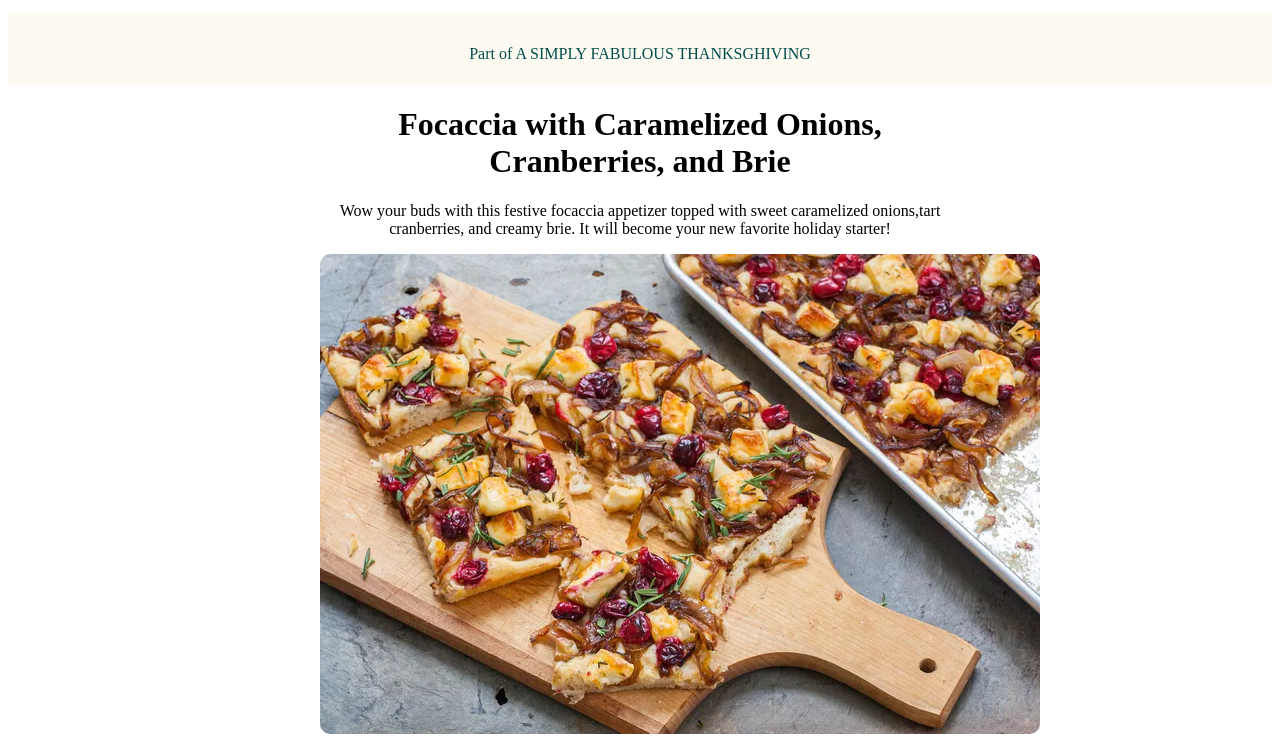
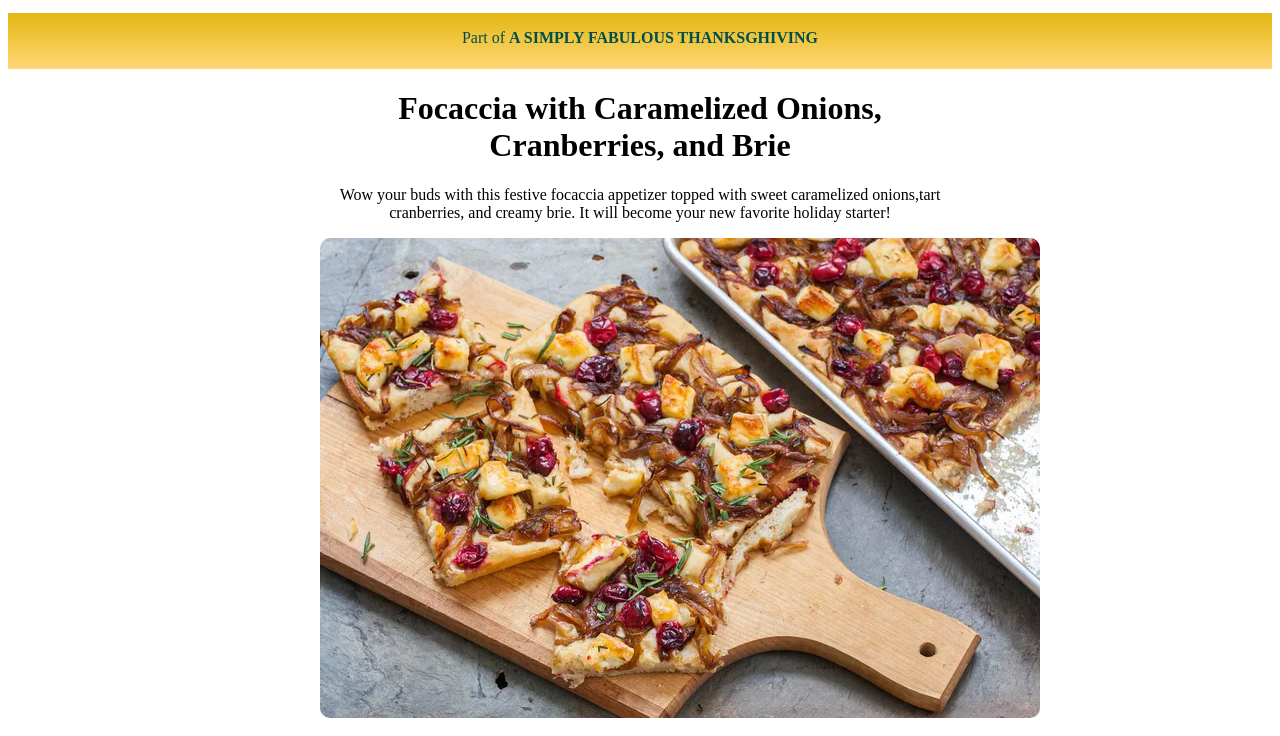
Before and after one commit to Ilcicero/U1-W1-D3, a plain HTML site: page index.html in a window 1280 px wide. Shown: the part 72-808 px from the top of the page. Drawn offline with Linux system fonts and the light colour scheme.

Commit message:
gradiente

```diff
--- a/index.html
+++ b/index.html
@@ -10,7 +10,7 @@
 
   <body>
     <img id="logo" src="assets/logo.png" alt="logo" />
-    <p>Part of A SIMPLY FABULOUS THANKSGHIVING</p>
+    <p>Part of <strong> A SIMPLY FABULOUS THANKSGHIVING</strong></p>
     <div class="container">
       <header>
         <h1>
--- a/style.css
+++ b/style.css
@@ -11,11 +11,11 @@ header{
 }
 
 img + p {
-    border-top-width: 7px solid rgba(255,216,119,255);
-    background-color: rgba(253, 251, 241);
+    background: rgb(255,216,119);
+background: linear-gradient(0deg, rgba(255,216,119,1) 0%, rgb(229, 184, 22) 95%);
     text-align: center;
     height: 5vh;
-    padding-top: 2em;
+    padding-top: 1em;
     color: rgba(0,77,76,255);
 }
 h5{
```
